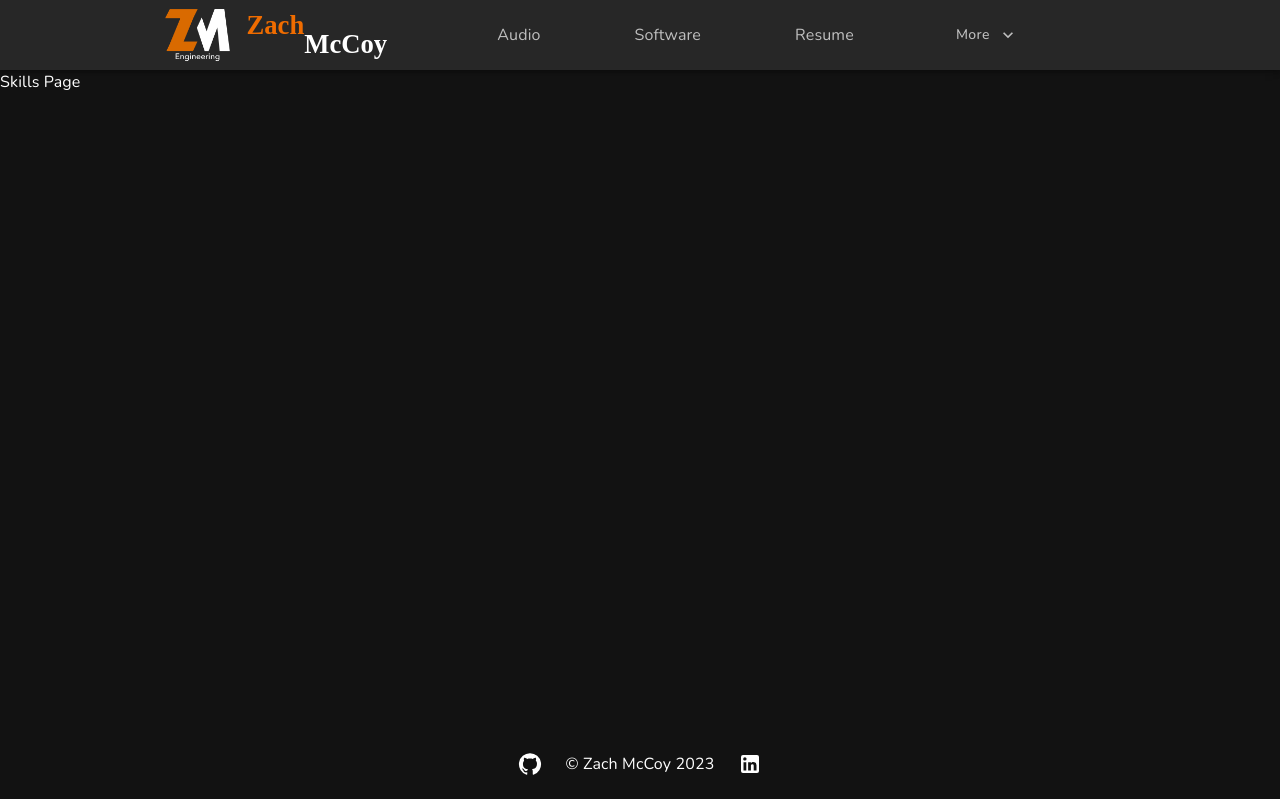
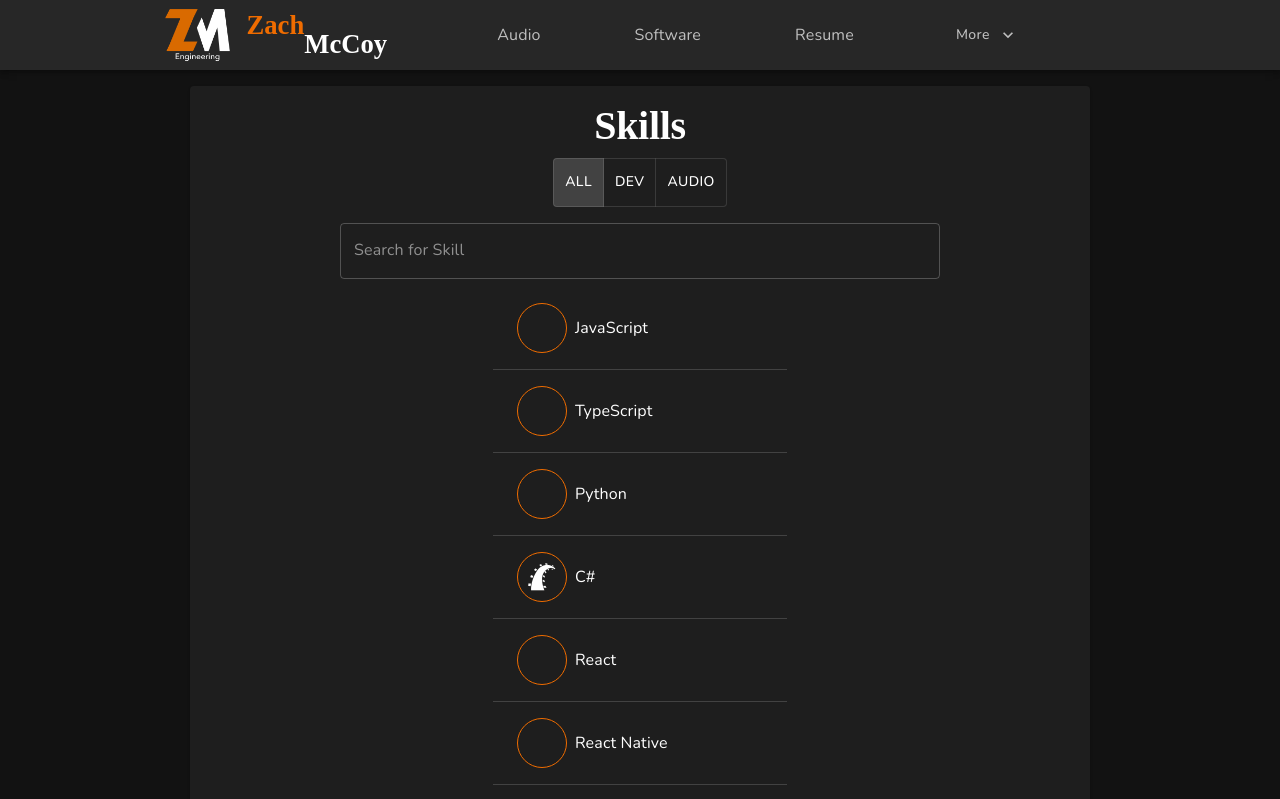
Before and after one commit to zrm20/zm-portfolio, a React (Create React App) app: page /skills in a window 1280 px wide. Shown: the top 799 px of the page. Built offline with nearby package versions, Linux system fonts and the light colour scheme; a web font is replaced by a local one.

Commit message:
add skills page

```diff
--- a/src/components/education/EducationCard/EducationCard.styles.ts
+++ b/src/components/education/EducationCard/EducationCard.styles.ts
@@ -1,4 +1,4 @@
-import { SxProps, useTheme } from "@mui/material";
+import { SxProps } from "@mui/material";
 
 interface Style {
   root: SxProps;
@@ -11,7 +11,6 @@ interface Style {
 };
 
 export default function useStyles(): Style {
-  const { palette } = useTheme();
 
   return {
     root: {
--- a/src/components/projects/ProjectsPage/ProjectsPage.styles.ts
+++ b/src/components/projects/ProjectsPage/ProjectsPage.styles.ts
@@ -4,7 +4,6 @@ interface Style {
   root: SxProps;
   container: SxProps;
   categorySelector: SxProps;
-  searchbar: SxProps;
 };
 
 export default function useStyles(): Style {
@@ -23,8 +22,17 @@ export default function useStyles(): Style {
       flexDirection: 'column',
       alignItems: 'center',
       width: '95%',
+      maxWidth: 900,
       '& h2': {
         textAlign: 'center'
+      },
+      "& .MuiToggleButtonGroup-root": {
+        mt: 1
+      },
+      "& .MuiTextField-root": {
+        mt: 2,
+        width: '100%',
+        maxWidth: 600
       }
     },
     categorySelector: {
@@ -32,11 +40,6 @@ export default function useStyles(): Style {
       flexDirection: 'column',
       alignItems: 'center',
       mt: 2
-    },
-    searchbar: {
-      mt: 2,
-      width: '100%',
-      maxWidth: 600,
     }
   }
 };
--- a/src/components/projects/ProjectsPage/ProjectsPage.tsx
+++ b/src/components/projects/ProjectsPage/ProjectsPage.tsx
@@ -57,8 +57,6 @@ export default function ProjectsPage(): JSX.Element {
       <Paper sx={styles.container}>
         <Typography variant="h2">Projects</Typography>
 
-        <Box sx={styles.categorySelector}>
-          <Typography component="label" htmlFor="category">Category</Typography>
           <ToggleButtonGroup
             id="category"
             value={category}
@@ -69,10 +67,8 @@ export default function ProjectsPage(): JSX.Element {
             <ToggleButton value="Audio">Audio</ToggleButton>
             <ToggleButton value="Dev">Dev</ToggleButton>
           </ToggleButtonGroup>
-        </Box>
 
         <TextField
-          sx={styles.searchbar}
           placeholder="Search Projects"
           value={searchText}
           onChange={handleChangeText}
--- a/src/components/skills/SkillItem/SkillItem.tsx
+++ b/src/components/skills/SkillItem/SkillItem.tsx
@@ -10,6 +10,7 @@ interface SkillItemProps {
   size?: number;
   iconStyle?: CSSProperties;
   textStyle?: CSSProperties;
+  hideLabel?: boolean;
 };
 
 export default function SkillItem(props: SkillItemProps): JSX.Element {
@@ -25,7 +26,10 @@ export default function SkillItem(props: SkillItemProps): JSX.Element {
         <i className={skill.icon} />
       </Box>
 
-      <Typography sx={styles.text} variant="caption">{skill.name}</Typography>
+      {
+        !props.hideLabel &&
+        <Typography sx={styles.text} variant="caption">{skill.name}</Typography>
+      }
     </Box>
   );
 };
--- /dev/null
+++ b/src/components/skills/SkillListItem/SkillListItem.styles.ts
@@ -0,0 +1,22 @@
+import { SxProps } from "@mui/material";
+
+interface Style {
+  root: SxProps;
+};
+
+export default function useStyles(): Style {
+
+  return {
+    root: {
+      width: '100%',
+      borderBottom: 1,
+      borderBottomColor: 'grey.800',
+      '& .MuiListItemButton-root': {
+        p: 0
+      },
+      '& .MuiListItemText-root': {
+        my: 'auto'
+      }
+    },
+  }
+};
--- /dev/null
+++ b/src/components/skills/SkillListItem/SkillListItem.tsx
@@ -0,0 +1,25 @@
+import { ListItem, ListItemAvatar, ListItemButton, ListItemText } from "@mui/material";
+import React from "react";
+import { Link } from "react-router-dom";
+import SkillItem from "../SkillItem/SkillItem";
+import useStyles from "./SkillListItem.styles";
+
+interface SkillListItemProps {
+  skill: Skill;
+};
+
+export default function SkillListItem(props: SkillListItemProps): JSX.Element {
+  const styles = useStyles();
+  const { skill } = props;
+
+  return (
+    <ListItem sx={styles.root}>
+      <ListItemButton component={Link} to={`/skills/${skill.id}`}>
+        <ListItemAvatar>
+          <SkillItem skill={skill} size={50} hideLabel />
+        </ListItemAvatar>
+        <ListItemText primary={skill.name} />
+      </ListItemButton>
+    </ListItem>
+  );
+};
--- a/src/components/skills/SkillsPage/SkillsPage.styles.ts
+++ b/src/components/skills/SkillsPage/SkillsPage.styles.ts
@@ -1,14 +1,36 @@
-import { CSSProperties } from "react";
+import { SxProps } from "@mui/material";
 
 interface Style {
-  root: CSSProperties;
+  root: SxProps;
+  container: SxProps;
 };
 
 export default function useStyles(): Style {
 
   return {
     root: {
-
+      width: '100%',
+      display: 'flex',
+      flexDirection: 'column',
+      alignItems: 'center'
     },
+    container: {
+      p: 2,
+      mt: 2,
+      width: '95%',
+      maxWidth: 900,
+      textAlign: 'center',
+      display: 'flex',
+      flexDirection: 'column',
+      alignItems: 'center',
+      "& .MuiToggleButtonGroup-root": {
+        mt: 1
+      },
+      "& .MuiTextField-root": {
+        mt: 2,
+        width: '100%',
+        maxWidth: 600
+      }
+    }
   }
 };
--- a/src/components/skills/SkillsPage/SkillsPage.tsx
+++ b/src/components/skills/SkillsPage/SkillsPage.tsx
@@ -1,13 +1,82 @@
-import React from "react";
+import React, { useState } from "react";
+import { Box, IconButton, List, Paper, TextField, ToggleButton, ToggleButtonGroup, Typography } from "@mui/material";
 
 import useStyles from "./SkillsPage.styles";
+import { Close } from "@mui/icons-material";
+import { FadeIn } from "../../animations";
+import { getSkills } from "../../../database/Skills";
+import SkillListItem from "../SkillListItem/SkillListItem";
 
 export default function SkillsPage(): JSX.Element {
+  const [category, setCategory] = useState<SkillCategory | "All">("All");
+  const [searchText, setSearchText] = useState<string>("");
   const styles = useStyles();
+  const skills = getSkills();
+
+  function handleChangeCategory(evt: React.MouseEvent<HTMLElement, MouseEvent>, value: string): void {
+    if(value === "All" || value === "Dev" || value === "Audio") {
+      setCategory(value);
+    };
+  };
+
+  function handleChangeSearchText(evt: React.ChangeEvent<HTMLInputElement>): void {
+    setSearchText(evt.target.value);
+  };
+
+  function clearSearchText(): void {
+    setSearchText('');
+  };
+
+  function filterCategory(skill: Skill): boolean {
+    if(category === "All") {
+      return true;
+    };
+    return skill.category === category;
+  };
+
+  function filterSearchText(skill: Skill): boolean {
+    if(!searchText) {
+      return true;
+    };
+    return skill.name.toLowerCase()
+      .includes(searchText.toLowerCase());
+  };
 
   return (
-    <div style={styles.root} >
-      Skills Page
-    </div>
+    <Box sx={styles.root} component={FadeIn}>
+      <Paper sx={styles.container}>
+        <Typography variant="h2">Skills</Typography>
+
+        <ToggleButtonGroup
+          value={category}
+          onChange={handleChangeCategory}
+          exclusive
+        >
+          <ToggleButton value="All">All</ToggleButton>
+          <ToggleButton value="Dev">Dev</ToggleButton>
+          <ToggleButton value="Audio">Audio</ToggleButton>
+        </ToggleButtonGroup>
+
+        <TextField
+          placeholder="Search for Skill"
+          value={searchText}
+          onChange={handleChangeSearchText}
+          InputProps={{
+            endAdornment: Boolean(searchText) ?
+              <IconButton onClick={clearSearchText}><Close /></IconButton> :
+              null
+          }}
+        />
+
+        <List>
+          {
+            skills
+              .filter(filterCategory)
+              .filter(filterSearchText)
+              .map(skill => <SkillListItem skill={skill} key={skill.id} />)
+          }
+        </List>
+      </Paper>
+    </Box>
   );
 };
--- a/src/types/index.d.ts
+++ b/src/types/index.d.ts
@@ -1,12 +1,13 @@
 type DevSkillCategory = "Front End" | "Back End" | "Language" | "CI/CD" | "Database" | "Testing";
 type AudioSkillCategory = "Live" | "Playback" | "Management" | "Studio";
+type SkillCategory = "Audio" | "Dev" | "Personal"
 
 interface Skill {
   id: string; // URL encoded
   name: string;
   icon: string;
-  category: "Audio" | "Dev" | "Personal"
-  subcategory: AudioSkillCategory | DevSkillCategory
+  category: SkillCategory;
+  subcategory: AudioSkillCategory | DevSkillCategory;
   notes?: string;
   relatedEducation: string[];
   group?: "primary" | "secondary"
```
